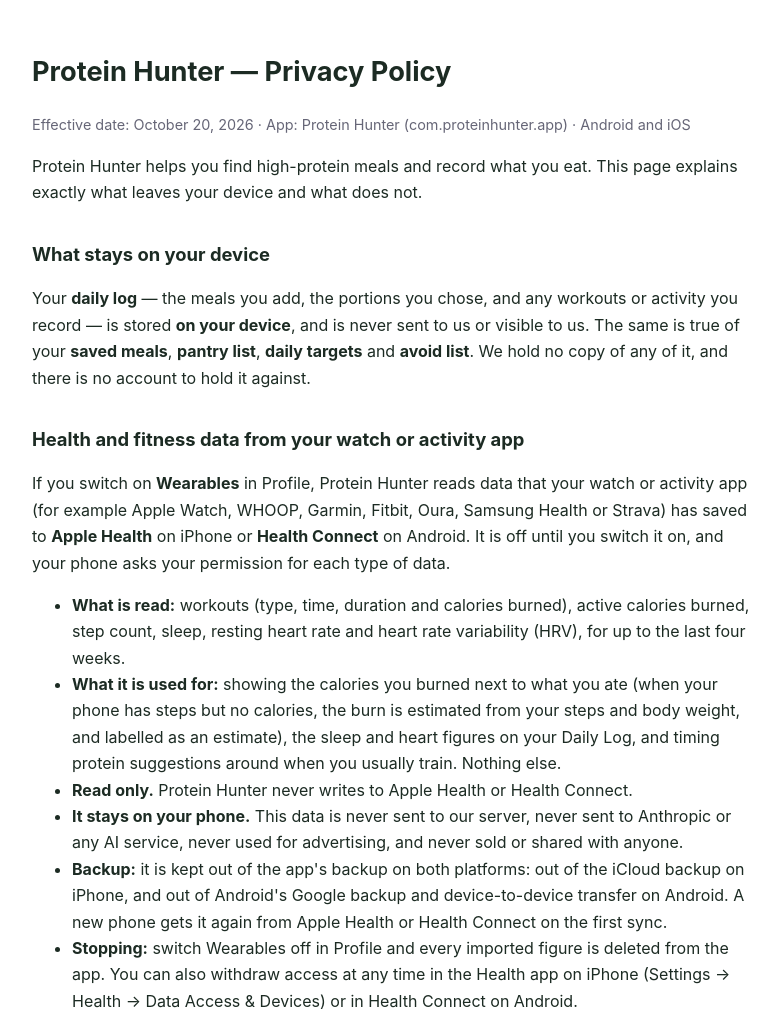
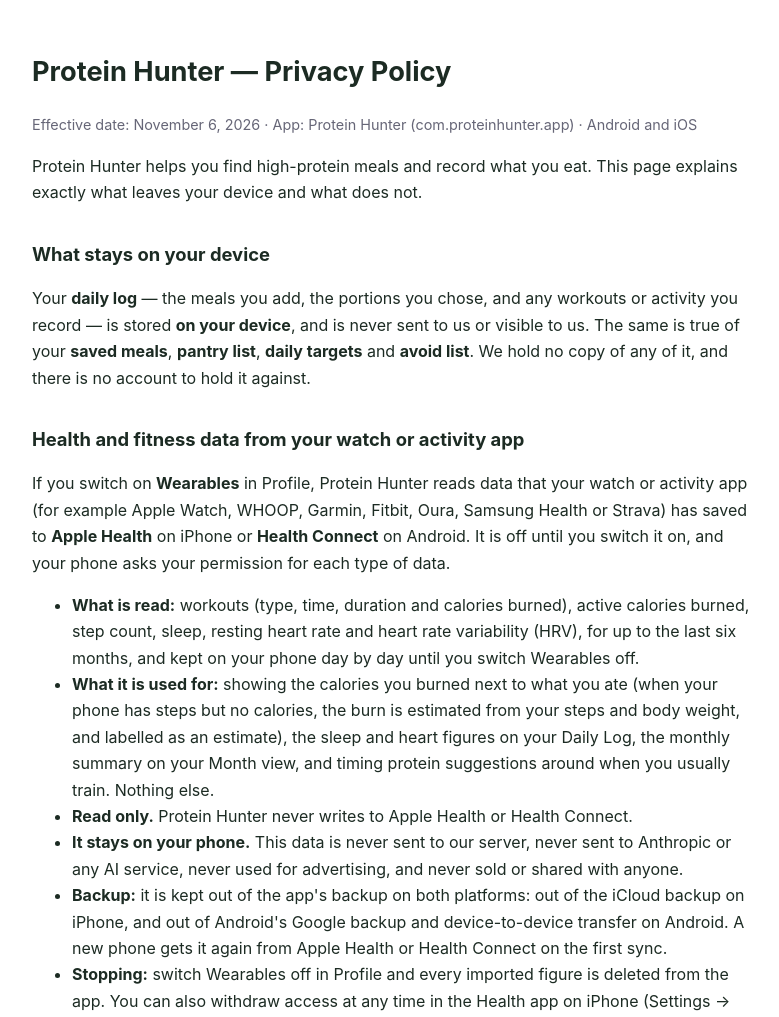
Before and after one commit to khalhal76/protein-hunter-privacy, a plain HTML site: page index.html in a window 1280 px wide. Shown: the top 1017 px of the page, without its empty margins (248-1027 px from the left). Drawn offline with Linux system fonts and the light colour scheme.

Commit message:
Privacy: watch data is read for up to six months and kept by day
The Month view now shows months side by side, so the app keeps each day's
figures on the phone until Wearables is switched off.

Co-Authored-By: Claude Opus 5.5 <noreply@anthropic.com>

```diff
--- a/index.html
+++ b/index.html
@@ -18,7 +18,7 @@
 </head>
 <body>
 <h1>Protein Hunter — Privacy Policy</h1>
-<p class="meta">Effective date: October 20, 2026 · App: Protein Hunter (com.proteinhunter.app) ·
+<p class="meta">Effective date: November 6, 2026 · App: Protein Hunter (com.proteinhunter.app) ·
 Android and iOS</p>
 
 <p>Protein Hunter helps you find high-protein meals and record what you eat. This page explains
@@ -38,10 +38,10 @@ to <strong>Apple Health</strong> on iPhone or <strong>Health Connect</strong> on
 you switch it on, and your phone asks your permission for each type of data.</p>
 <ul>
 <li><strong>What is read:</strong> workouts (type, time, duration and calories burned), active calories
-burned, step count, sleep, resting heart rate and heart rate variability (HRV), for up to the last four weeks.</li>
+burned, step count, sleep, resting heart rate and heart rate variability (HRV), for up to the last six months, and kept on your phone day by day until you switch Wearables off.</li>
 <li><strong>What it is used for:</strong> showing the calories you burned next to what you ate (when your
 phone has steps but no calories, the burn is estimated from your steps and body weight, and labelled as an
-estimate), the sleep and heart figures on your Daily Log, and timing protein suggestions around when you usually
+estimate), the sleep and heart figures on your Daily Log, the monthly summary on your Month view, and timing protein suggestions around when you usually
 train. Nothing else.</li>
 <li><strong>Read only.</strong> Protein Hunter never writes to Apple Health or Health Connect.</li>
 <li><strong>It stays on your phone.</strong> This data is never sent to our server, never sent to
```
